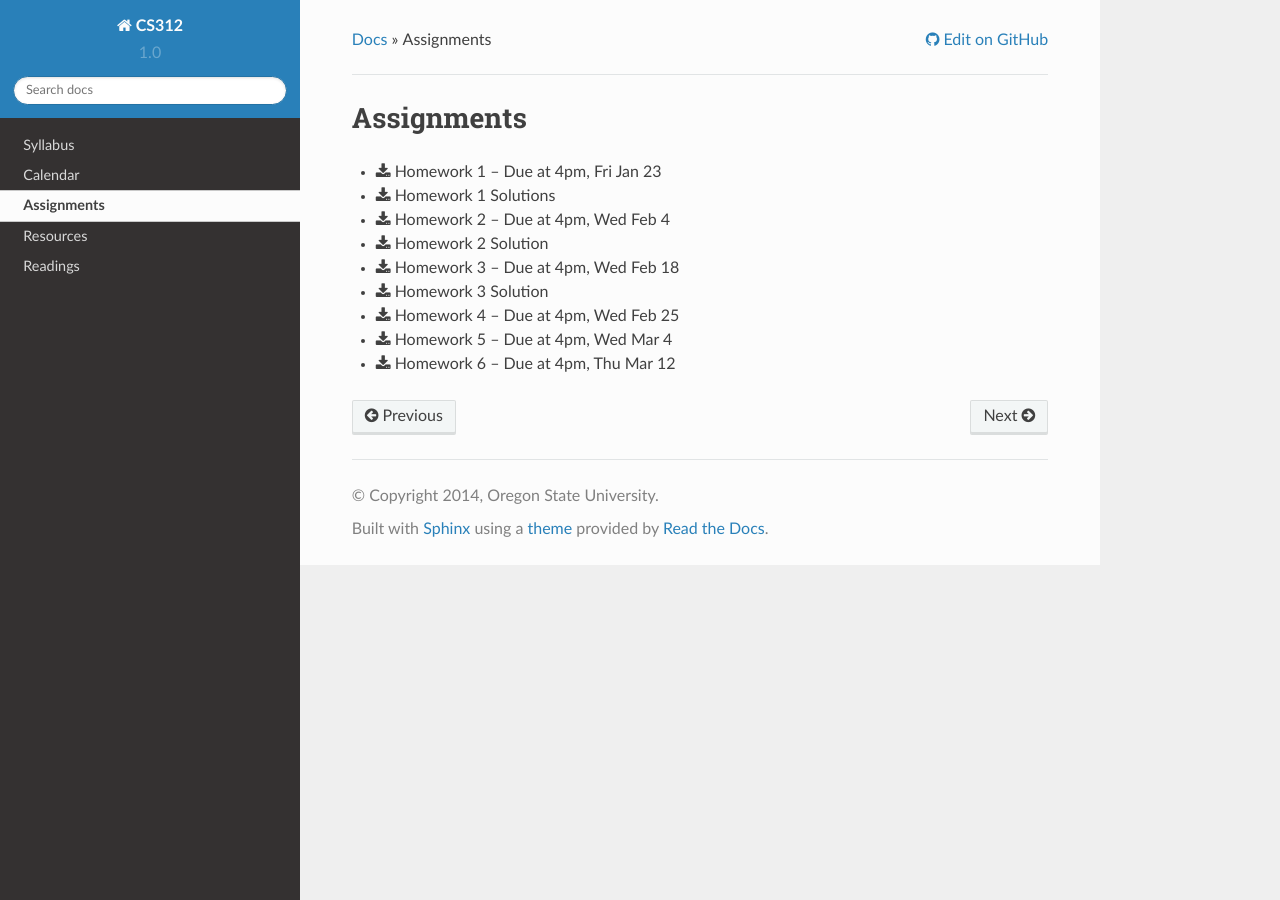
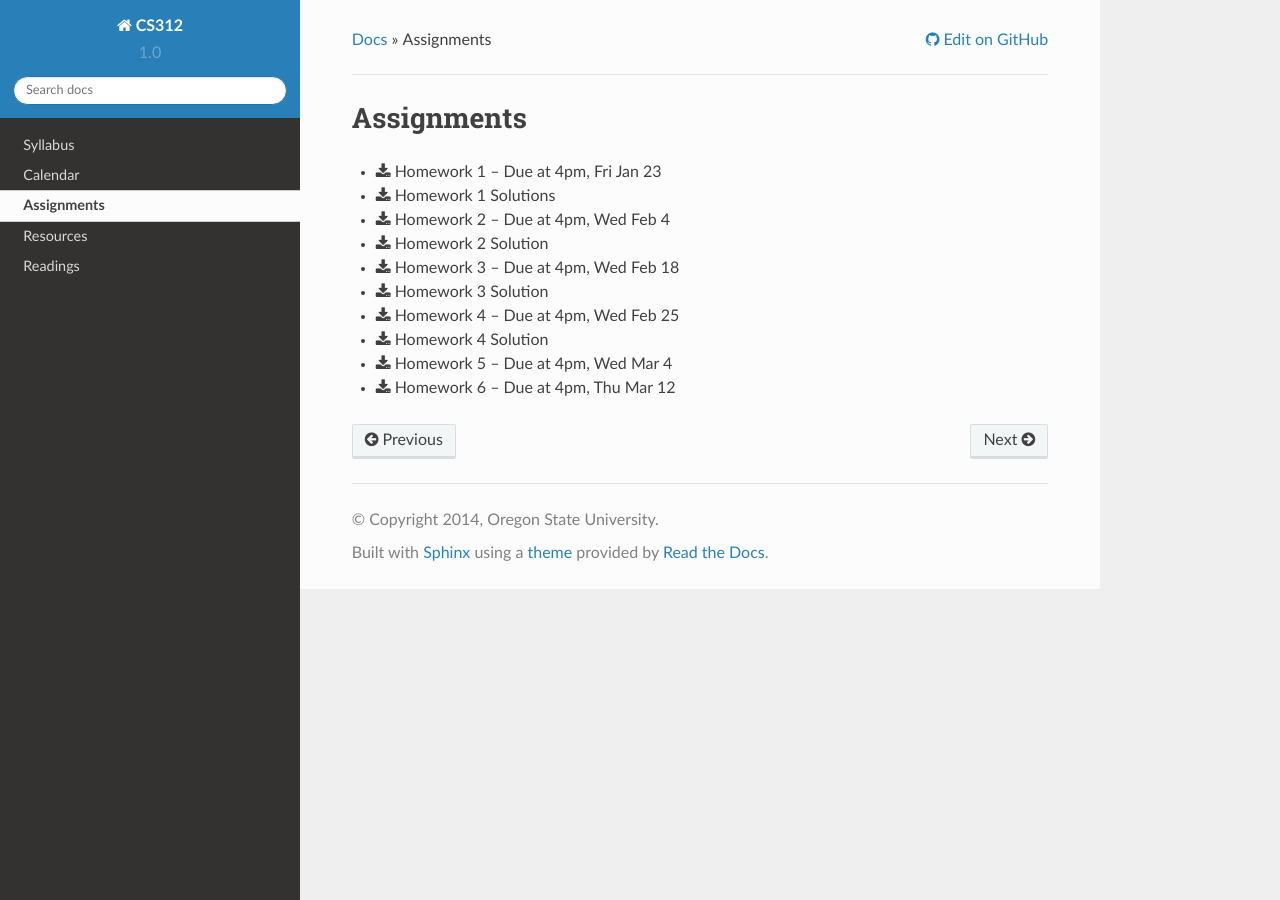
Before and after one commit to osuosl/cs312, a Sphinx documentation site: the page built from source/assignments.rst, in a window 1280 px wide. Built offline with Sphinx 7.4.7 and the Read the Docs theme 2.0.0, drawn with Linux system fonts in a browser that asks for light colours.

Commit message:
add solutions for hw4

```diff
--- a/source/assignments.rst
+++ b/source/assignments.rst
@@ -10,5 +10,6 @@ Assignments
 * :download:`Homework 3 <_static/hw/homework3.pdf>` -- Due at 4pm, Wed Feb 18
 * :download:`Homework 3 Solution <_static/hw/solutions3.pdf>`
 * :download:`Homework 4 <_static/hw/homework4.pdf>` -- Due at 4pm, Wed Feb 25
+* :download:`Homework 4 Solution <_static/hw/solutions4.pdf>`
 * :download:`Homework 5 <_static/hw/homework5.pdf>` -- Due at 4pm, Wed Mar 4
 * :download:`Homework 6 <_static/hw/homework6.pdf>` -- Due at 4pm, Thu Mar 12
```
Also changed, not shown: 1 other file.
